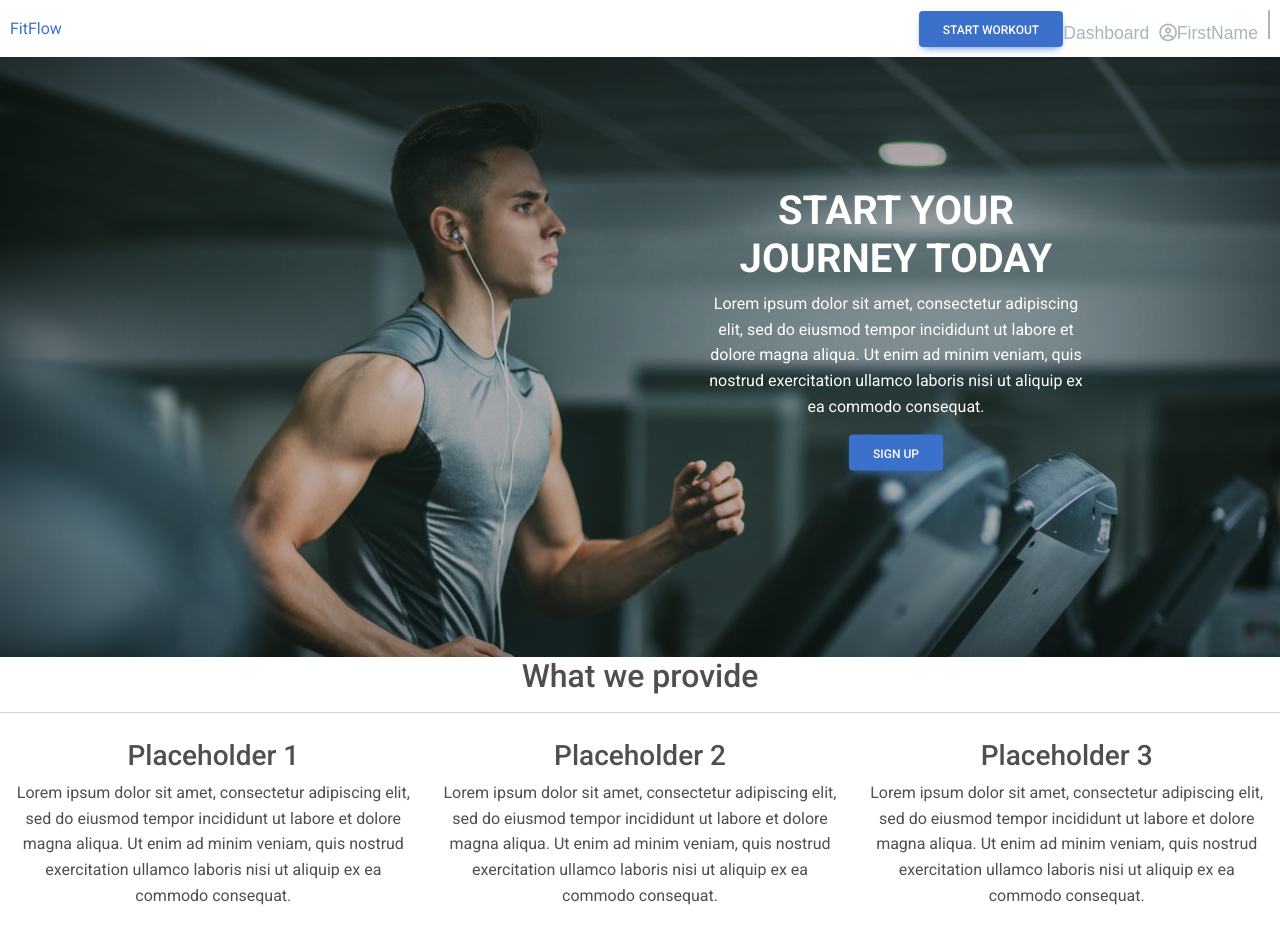
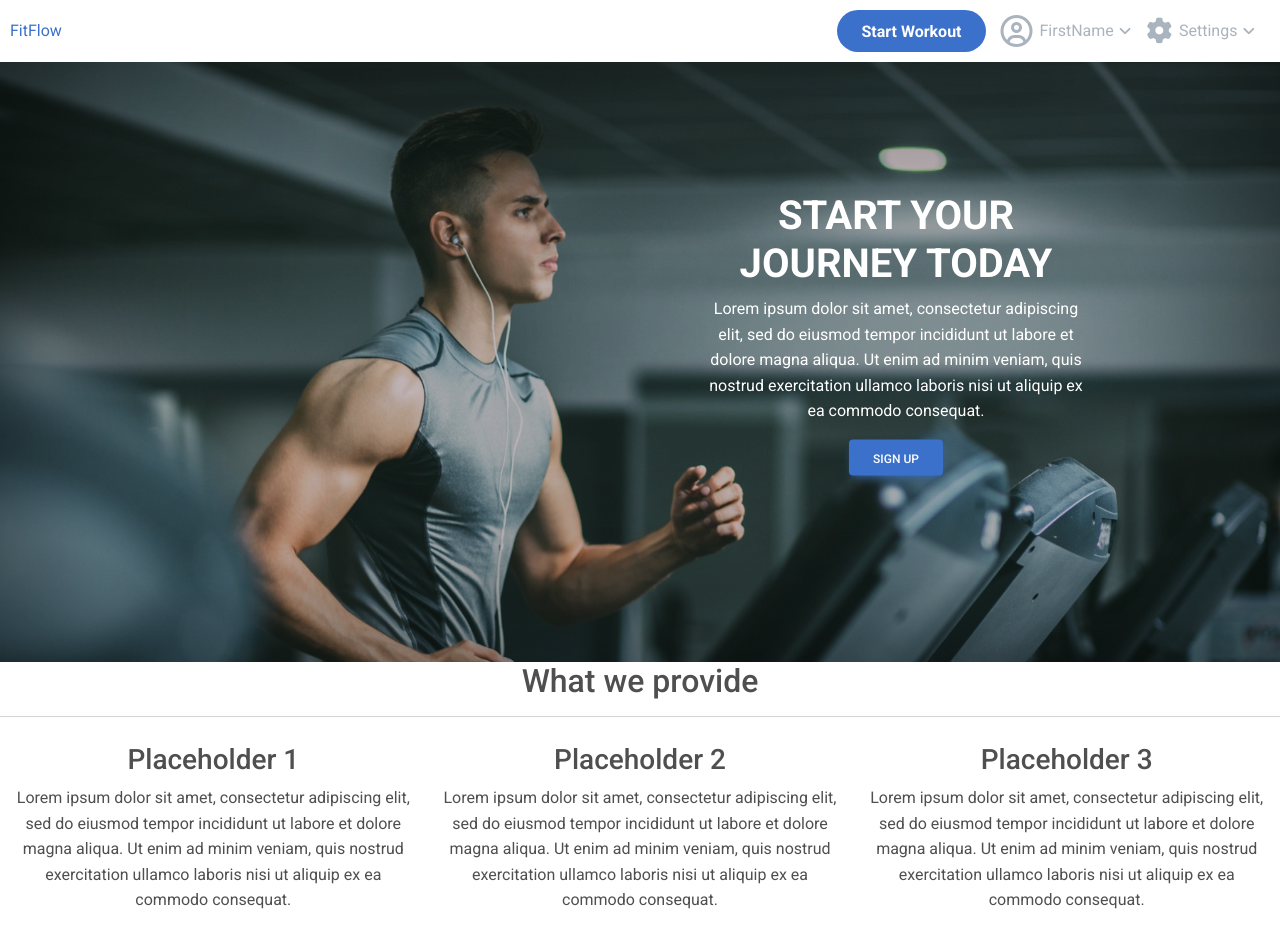
Before and after one commit to Kevrev/FitFlow, a React (Create React App) app in the folder client/: page / in a window 1280 px wide. Built offline with nearby package versions, Linux system fonts and the light colour scheme.

Commit message:
Styling on navbar links mostly complete

```diff
--- a/client/src/components/Nav/Nav.js
+++ b/client/src/components/Nav/Nav.js
@@ -8,20 +8,22 @@ function Nav() {
         <Link className="website-title" to="/dashboard">
             FitFlow
         </Link>
-        <div>
-            <Link to="/workout">
+        <div className="navbar-navigation">
+            <Link className="navbar-link" to="/workout">
                 <button className="btn btn-primary">
                     Start Workout
                 </button>
             </Link>
-            <Link className="navbar-text-test" to="/dashboard">
-                Dashboard
+            <i class="far fa-circle-user"></i>
+            <Link className="navbar-link" to="/profile">
+                    FirstName
+                <i class="fas fa-angle-down"></i>
             </Link>
-            <Link className="navbar-text-test" to="/profile">
-                <i class="far fa-circle-user"></i>
-                FirstName
+            <i class="fas fa-gear"></i>
+            <Link className="navbar-link" to="/profile">
+                Settings
+                <i class="fas fa-angle-down"></i>
             </Link>
-            <div class="vr" style={{height: "29px", backgroundColor: "#AAB4BE"}}></div>
         </div>
 
         </nav>
--- a/client/src/components/Nav/Nav.scss
+++ b/client/src/components/Nav/Nav.scss
@@ -6,10 +6,41 @@
     align-items: center;
 }
 
-.navbar-text-test {
+.navbar-navigation {
+    display: flex;
+    justify-content: space-between;
+    align-items: center;
+}
+
+.navbar-link button {
+    border-radius: 36px;
+    font-weight: bold;
+    font-size: 1em;
+    text-transform: none;
+    box-shadow: none;
+}
+
+.fa-circle-user {
     color: #AAB4BE;
-    font-family: 'Arial', 'Helvetica', 'sans-serif';
-    font-size: 1.1em;
+    font-size: 2em;
+    margin-right: 7px;
+}
+
+.fa-angle-down {
+    font-size: 0.9em;
+    margin-left: 5px;
+}
+
+.fa-gear {
+    color: #AAB4BE;
+    font-size: 1.6em;
+    margin-right: 7px;
+}
+
+.navbar-link {
+    color: #AAB4BE;
+    font-family: 'Roboto', 'Helvetica', 'sans-serif';
+    font-size: 1em;
     text-decoration: none;
-    margin-right: 10px;
+    padding-right: 15px;
 }
```
